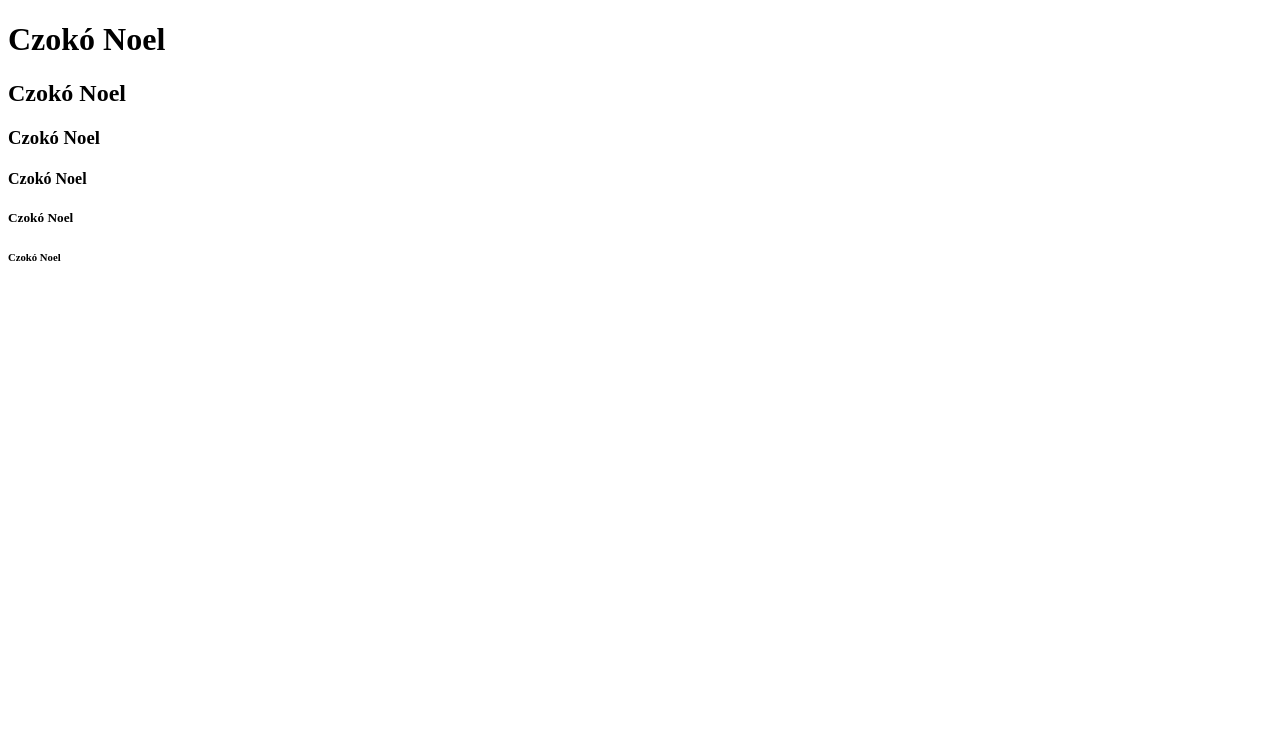
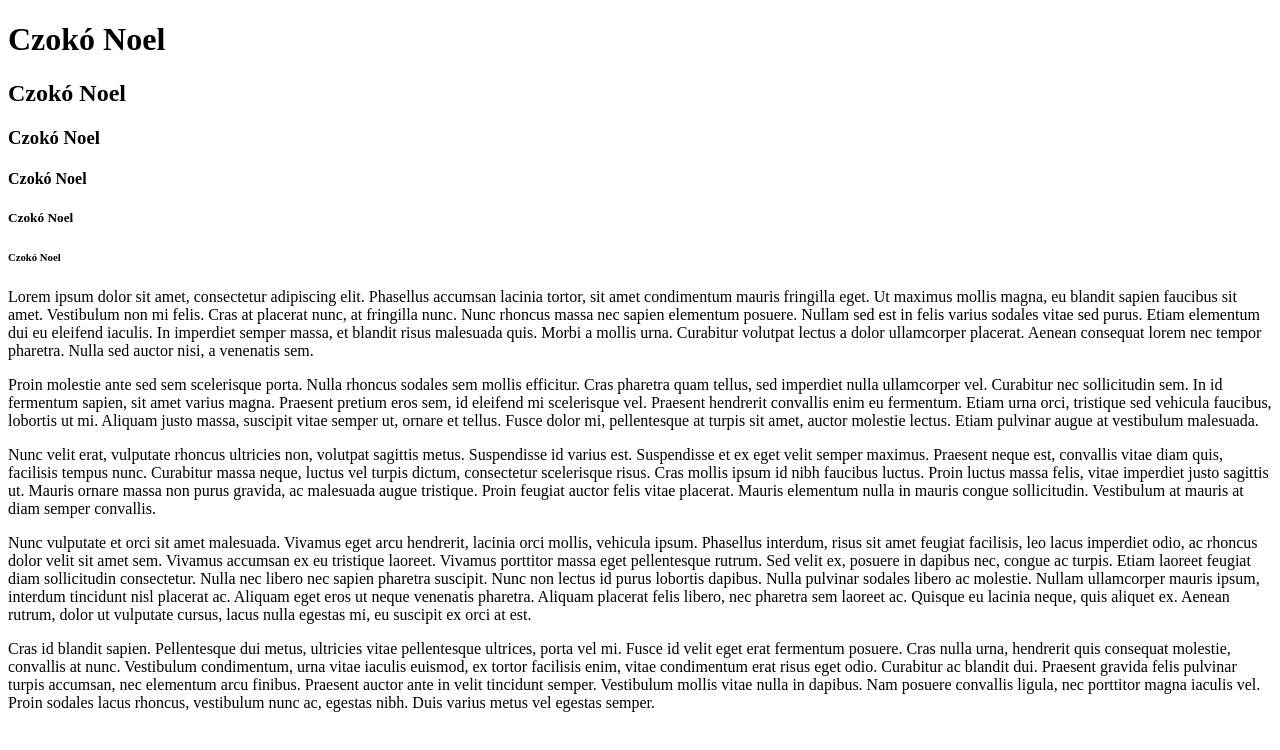
Before and after one commit to czokonoel/web, a plain HTML site: page index.html in a window 1280 px wide. Drawn offline with Linux system fonts and the light colour scheme.

Commit message:
bekezdés létrehozása

```diff
--- a/index.html
+++ b/index.html
@@ -1,18 +1,65 @@
 <!DOCTYPE html>
 <html lang="hu">
+
 <head>
     <meta charset="UTF-8">
     <meta name="viewport" content="width=device-width, initial-scale=1.0">
     <title>Czokó Noel</title>
 </head>
+
 <body>
 
     <h1>Czokó Noel
-    <h2>Czokó Noel</h2>
-    <h3>Czokó Noel</h3>
-    <h4>Czokó Noel</h4>
-    <h5>Czokó Noel</h5>
-    <h6>Czokó Noel</h6>
+        <h2>Czokó Noel</h2>
+        <h3>Czokó Noel</h3>
+        <h4>Czokó Noel</h4>
+        <h5>Czokó Noel</h5>
+        <h6>Czokó Noel</h6>
+
+
+        <p>
+
+        </p>    Lorem ipsum dolor sit amet, consectetur adipiscing elit. Phasellus accumsan lacinia tortor, sit amet
+            condimentum mauris fringilla eget. Ut maximus mollis magna, eu blandit sapien faucibus sit amet. Vestibulum
+            non mi felis. Cras at placerat nunc, at fringilla nunc. Nunc rhoncus massa nec sapien elementum posuere.
+            Nullam sed est in felis varius sodales vitae sed purus. Etiam elementum dui eu eleifend iaculis. In
+            imperdiet semper massa, et blandit risus malesuada quis. Morbi a mollis urna. Curabitur volutpat lectus a
+            dolor ullamcorper placerat. Aenean consequat lorem nec tempor pharetra. Nulla sed auctor nisi, a venenatis
+            sem.
+
+        <p>    Proin molestie ante sed sem scelerisque porta. Nulla rhoncus sodales sem mollis efficitur. Cras pharetra
+            quam tellus, sed imperdiet nulla ullamcorper vel. Curabitur nec sollicitudin sem. In id fermentum sapien,
+            sit amet varius magna. Praesent pretium eros sem, id eleifend mi scelerisque vel. Praesent hendrerit
+            convallis enim eu fermentum. Etiam urna orci, tristique sed vehicula faucibus, lobortis ut mi. Aliquam justo
+            massa, suscipit vitae semper ut, ornare et tellus. Fusce dolor mi, pellentesque at turpis sit amet, auctor
+            molestie lectus. Etiam pulvinar augue at vestibulum malesuada.
+
+        <p>    Nunc velit erat, vulputate rhoncus ultricies non, volutpat sagittis metus. Suspendisse id varius est.
+            Suspendisse et ex eget velit semper maximus. Praesent neque est, convallis vitae diam quis, facilisis tempus
+            nunc. Curabitur massa neque, luctus vel turpis dictum, consectetur scelerisque risus. Cras mollis ipsum id
+            nibh faucibus luctus. Proin luctus massa felis, vitae imperdiet justo sagittis ut. Mauris ornare massa non
+            purus gravida, ac malesuada augue tristique. Proin feugiat auctor felis vitae placerat. Mauris elementum
+            nulla in mauris congue sollicitudin. Vestibulum at mauris at diam semper convallis.
+
+        <p>   Nunc vulputate et orci sit amet malesuada. Vivamus eget arcu hendrerit, lacinia orci mollis, vehicula ipsum.
+            Phasellus interdum, risus sit amet feugiat facilisis, leo lacus imperdiet odio, ac rhoncus dolor velit sit
+            amet sem. Vivamus accumsan ex eu tristique laoreet. Vivamus porttitor massa eget pellentesque rutrum. Sed
+            velit ex, posuere in dapibus nec, congue ac turpis. Etiam laoreet feugiat diam sollicitudin consectetur.
+            Nulla nec libero nec sapien pharetra suscipit. Nunc non lectus id purus lobortis dapibus. Nulla pulvinar
+            sodales libero ac molestie. Nullam ullamcorper mauris ipsum, interdum tincidunt nisl placerat ac. Aliquam
+            eget eros ut neque venenatis pharetra. Aliquam placerat felis libero, nec pharetra sem laoreet ac. Quisque
+            eu lacinia neque, quis aliquet ex. Aenean rutrum, dolor ut vulputate cursus, lacus nulla egestas mi, eu
+            suscipit ex orci at est.
+
+        <p>    Cras id blandit sapien. Pellentesque dui metus, ultricies vitae pellentesque ultrices, porta vel mi. Fusce
+            id velit eget erat fermentum posuere. Cras nulla urna, hendrerit quis consequat molestie, convallis at nunc.
+            Vestibulum condimentum, urna vitae iaculis euismod, ex tortor facilisis enim, vitae condimentum erat risus
+            eget odio. Curabitur ac blandit dui. Praesent gravida felis pulvinar turpis accumsan, nec elementum arcu
+            finibus. Praesent auctor ante in velit tincidunt semper. Vestibulum mollis vitae nulla in dapibus. Nam
+            posuere convallis ligula, nec porttitor magna iaculis vel. Proin sodales lacus rhoncus, vestibulum nunc ac,
+            egestas nibh. Duis varius metus vel egestas semper.
+        </p>
 
 </body>
+
 </html>
```
